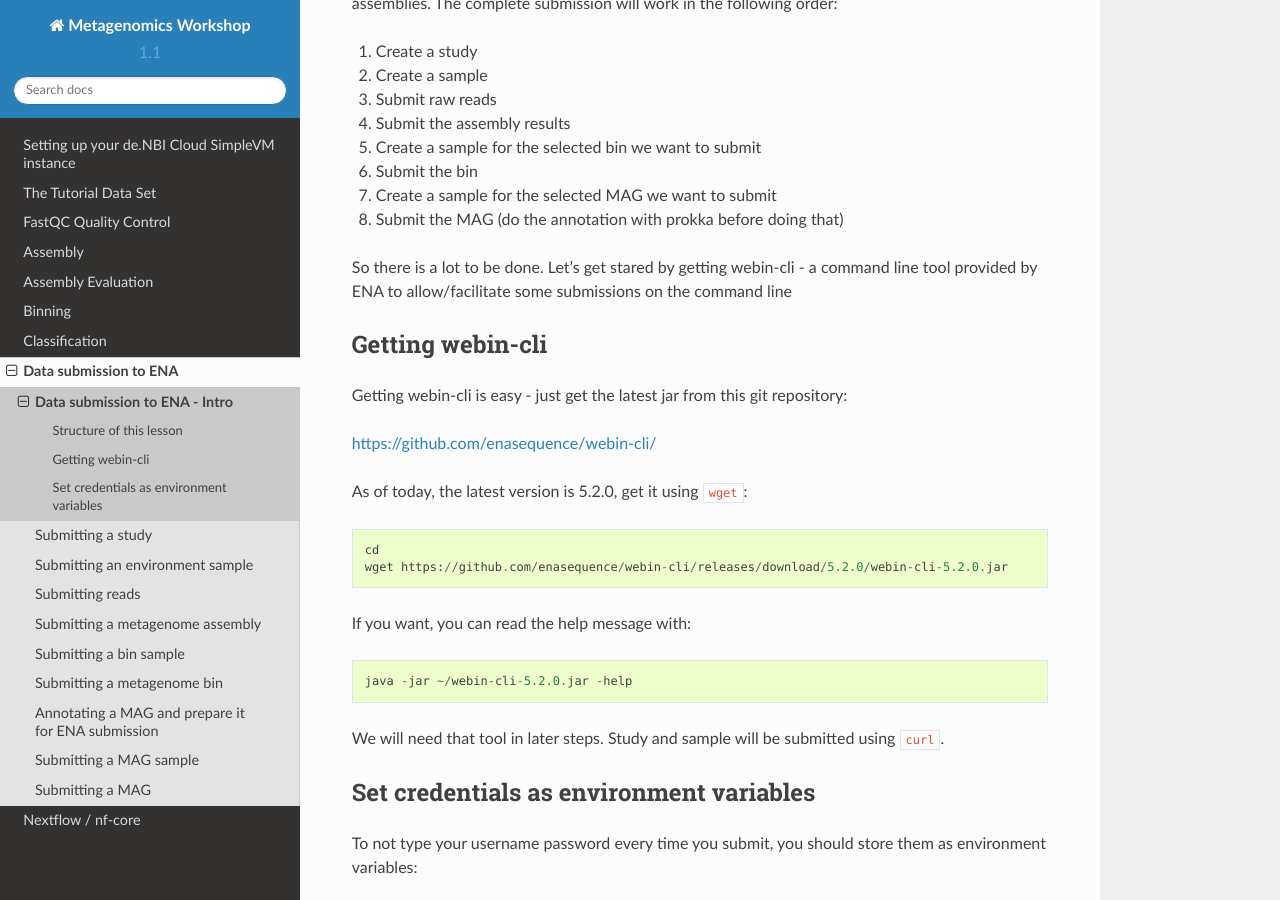
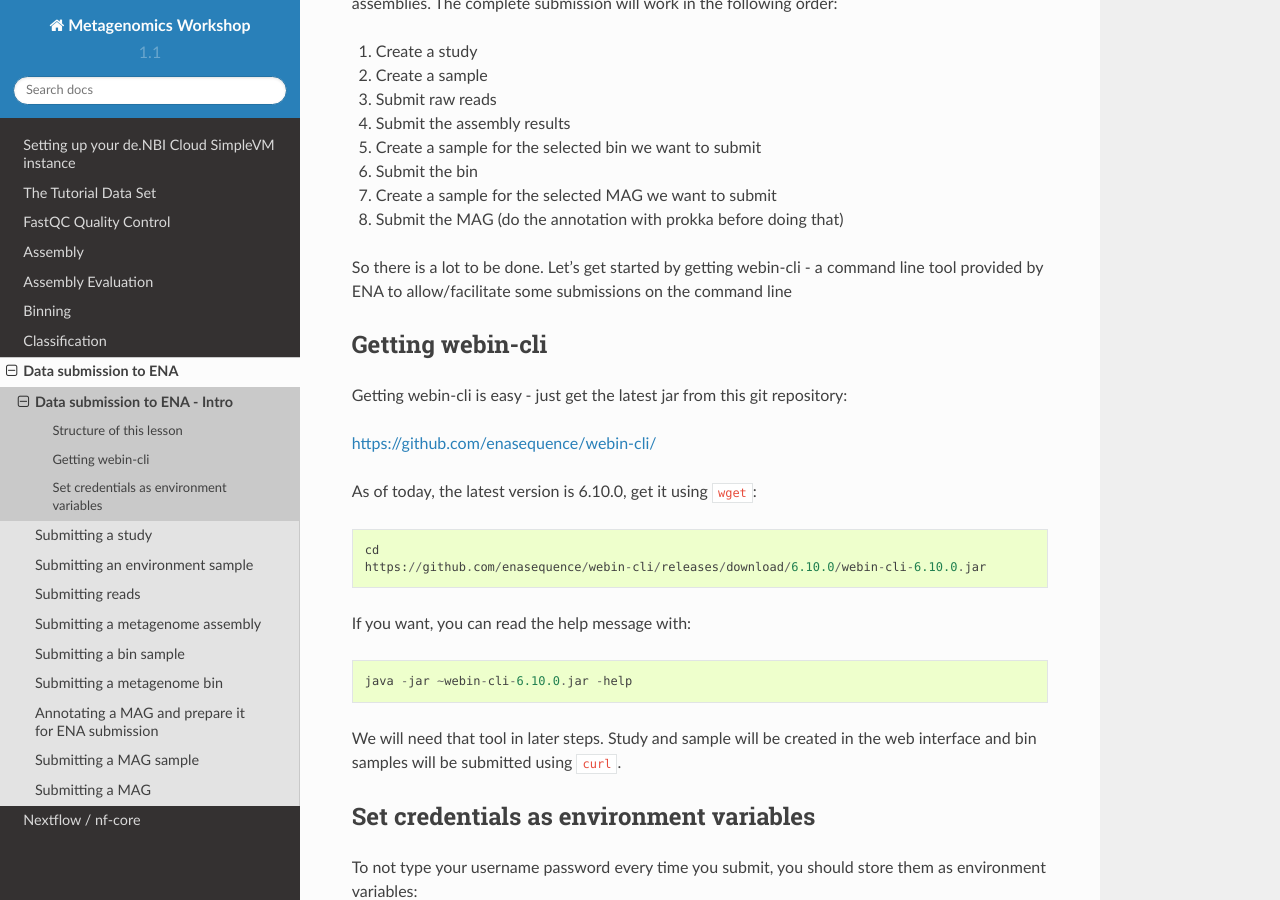
Before and after one commit to metagenomics/metagenomics-workshop, a Sphinx documentation site: the page built from docs/data_submission/data_submission_intro.rst, in a window 1280 px wide and 900 px high, scrolled down 368 px. Built offline with Sphinx 7.4.7 and the Read the Docs theme 2.0.0, drawn with Linux system fonts in a browser that asks for light colours.

Commit message:
Update data_submission_intro.rst

```diff
--- a/docs/data_submission/data_submission_intro.rst
+++ b/docs/data_submission/data_submission_intro.rst
@@ -17,7 +17,7 @@ The aim of this lesson is to submit everything we generated so far: raw data, as
 7. Create a sample for the selected MAG we want to submit
 8. Submit the MAG (do the annotation with prokka before doing that)
 
-So there is a lot to be done. Let's get stared by getting webin-cli - a command line tool provided by ENA to allow/facilitate some submissions on the command line
+So there is a lot to be done. Let's get started by getting webin-cli - a command line tool provided by ENA to allow/facilitate some submissions on the command line
 
 Getting webin-cli
 ^^^^^^^^^^^^^^^^
@@ -26,16 +26,16 @@ Getting webin-cli is easy - just get the latest jar from this git repository:
 
 https://github.com/enasequence/webin-cli/
 
-As of today, the latest version is 5.2.0, get it using ``wget``::
+As of today, the latest version is 6.10.0, get it using ``wget``::
 
   cd
-  wget https://github.com/enasequence/webin-cli/releases/download/5.2.0/webin-cli-5.2.0.jar
+  https://github.com/enasequence/webin-cli/releases/download/6.10.0/webin-cli-6.10.0.jar
 
 If you want, you can read the help message with::
 
-  java -jar ~/webin-cli-5.2.0.jar -help
+  java -jar ~webin-cli-6.10.0.jar -help
 
-We will need that tool in later steps. Study and sample will be submitted using ``curl``.
+We will need that tool in later steps. Study and sample will be created in the web interface and bin samples will be submitted using ``curl``.
 
 
 Set credentials as environment variables
```
